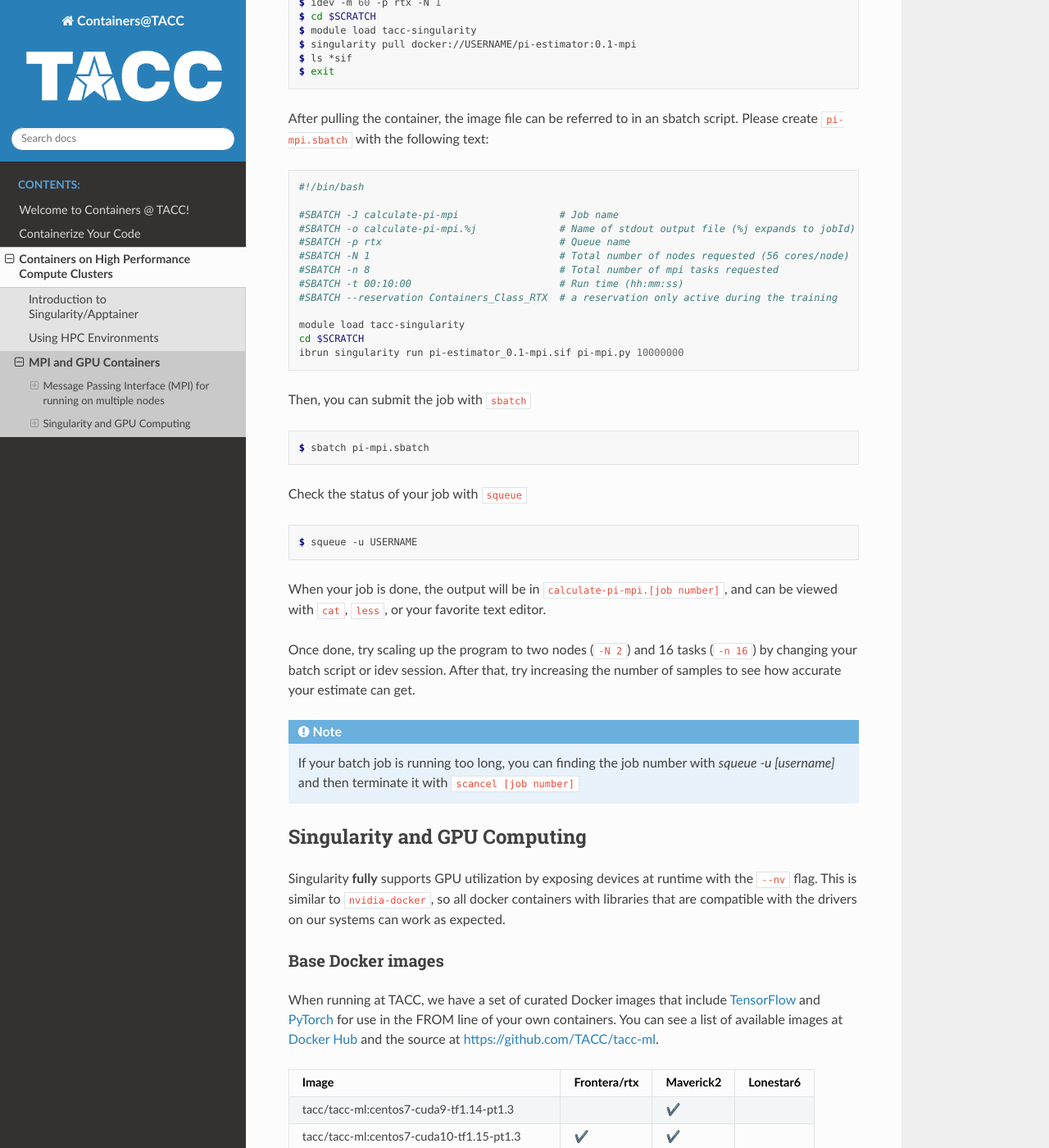
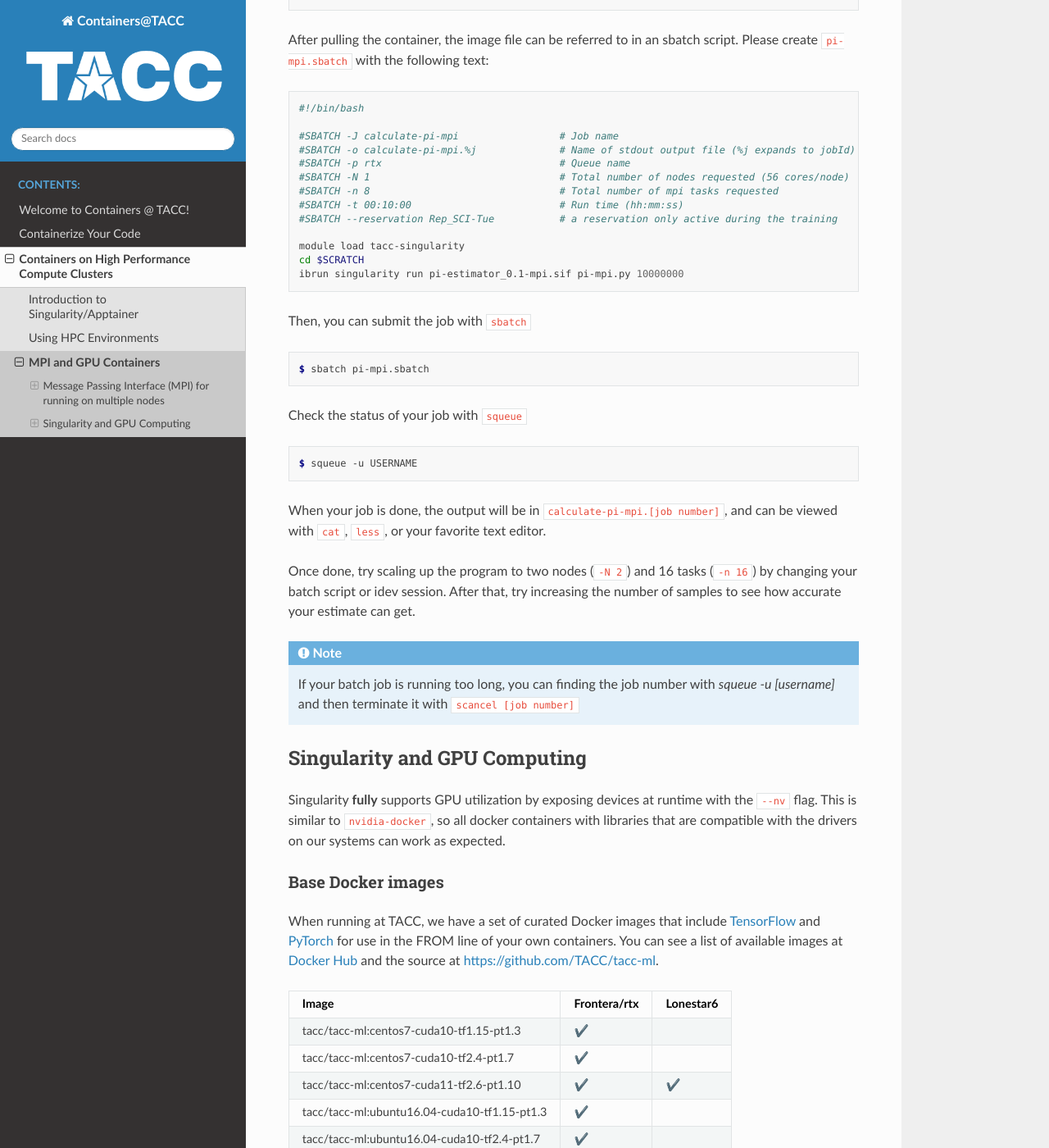
Before and after one commit to TACC/containers_at_tacc, a Sphinx documentation site: the page built from docs/singularity/03.mpi_and_gpus.rst, in a window 1280 px wide and 1400 px high, scrolled down 4356 px. Shown: the whole window at 82% size. Built offline with Sphinx 7.4.7 and the Read the Docs theme 2.0.0, drawn with Linux system fonts in a browser that asks for light colours; some of the changed text lies outside the part shown.

Commit message:
updated frontera reservation name and mpi/gpu base image tables (#18)

```diff
--- a/docs/singularity/01.singularity_basics.rst
+++ b/docs/singularity/01.singularity_basics.rst
@@ -18,7 +18,7 @@
 Login to Frontera
 =================
 
-For today's training, we will use the Frontera supercomputer, the 19th most powerful system in the world at the time of the course.  To login, you need to establish a SSH connection from your laptop to the Frontera system.  Instructions depend on your laptop's operating system.
+For today's training, we will use the Frontera supercomputer, the 21st most powerful system in the world at the time of the course.  To login, you need to establish a SSH connection from your laptop to the Frontera system.  Instructions depend on your laptop's operating system.
 
 Mac / Linux:
 
--- a/docs/singularity/02.singularity_batch.rst
+++ b/docs/singularity/02.singularity_batch.rst
@@ -32,7 +32,7 @@
   #SBATCH -N 1                                # Total number of nodes requested (56 cores/node)
   #SBATCH -n 1                                # Total number of mpi tasks requested
   #SBATCH -t 02:00:00                         # Run time (hh:mm:ss) - 4 hours
-  #SBATCH --reservation Containers_Class_RTX  # a reservation only active during the training
+  #SBATCH --reservation Rep_SCI-Tue           # a reservation only active during the training
 
   module load tacc-singularity
   singularity exec docker://python:latest /usr/local/bin/python --version
@@ -107,7 +107,7 @@
   #SBATCH -N 1                                # Total number of nodes requested (56 cores/node)
   #SBATCH -n 1                                # Total number of mpi tasks requested
   #SBATCH -t 00:10:00                         # Run time (hh:mm:ss)
-  #SBATCH --reservation Containers_Class_RTX  # a reservation only active during the training
+  #SBATCH --reservation Rep_SCI-Tue           # a reservation only active during the training
 
   module load tacc-singularity
 
--- a/docs/singularity/03.mpi_and_gpus.rst
+++ b/docs/singularity/03.mpi_and_gpus.rst
@@ -20,21 +20,21 @@
 
 When running at TACC, we have a set of curated Docker images for use in the FROM line of your own containers.  You can see a list of available images at `https://github.com/TACC/tacc-containers <https://github.com/TACC/tacc-containers>`_.
 
-+---------------------------------------+----------------------+----------------------+----------------------+----------------------+----------------------+
-| Image                                 | Frontera             | Stampede2            | Maverick2            | Lonestar6            | Local Dev            |
-+=======================================+======================+======================+======================+======================+======================+
-| tacc/tacc-centos7-mvapich2.3-ib       | |:heavy_check_mark:| |                      | |:heavy_check_mark:| | |:heavy_check_mark:| | |:heavy_check_mark:| |
-+---------------------------------------+----------------------+----------------------+----------------------+----------------------+----------------------+
-| tacc/tacc-centos7-mvapich2.3-psm2     |                      | |:heavy_check_mark:| |                      |                      |                      |
-+---------------------------------------+----------------------+----------------------+----------------------+----------------------+----------------------+
-| tacc/tacc-centos7-impi19.0.7-common   | |:heavy_check_mark:| | |:heavy_check_mark:| |                      | |:heavy_check_mark:| | |:heavy_check_mark:| |
-+---------------------------------------+----------------------+----------------------+----------------------+----------------------+----------------------+
-| tacc/tacc-ubuntu18-mvapich2.3-ib      | |:heavy_check_mark:| |                      | |:heavy_check_mark:| | |:heavy_check_mark:| | |:heavy_check_mark:| |
-+---------------------------------------+----------------------+----------------------+----------------------+----------------------+----------------------+
-| tacc/tacc-ubuntu18-mvapich2.3-psm2    |                      | |:heavy_check_mark:| |                      |                      |                      |
-+---------------------------------------+----------------------+----------------------+----------------------+----------------------+----------------------+
-| tacc/tacc-ubuntu18-impi19.0.7-common  | |:heavy_check_mark:| | |:heavy_check_mark:| |                      | |:heavy_check_mark:| | |:heavy_check_mark:| |
-+---------------------------------------+----------------------+----------------------+----------------------+----------------------+----------------------+
++---------------------------------------+----------------------+----------------------+----------------------+----------------------+
+| Image                                 | Frontera             | Stampede2            | Lonestar6            | Local Dev            |
++=======================================+======================+======================+======================+======================+
+| tacc/tacc-centos7-mvapich2.3-ib       | |:heavy_check_mark:| |                      | |:heavy_check_mark:| | |:heavy_check_mark:| |
++---------------------------------------+----------------------+----------------------+----------------------+----------------------+
+| tacc/tacc-centos7-mvapich2.3-psm2     |                      | |:heavy_check_mark:| |                      |                      |
++---------------------------------------+----------------------+----------------------+----------------------+----------------------+
+| tacc/tacc-centos7-impi19.0.7-common   | |:heavy_check_mark:| | |:heavy_check_mark:| | |:heavy_check_mark:| | |:heavy_check_mark:| |
++---------------------------------------+----------------------+----------------------+----------------------+----------------------+
+| tacc/tacc-ubuntu18-mvapich2.3-ib      | |:heavy_check_mark:| |                      | |:heavy_check_mark:| | |:heavy_check_mark:| |
++---------------------------------------+----------------------+----------------------+----------------------+----------------------+
+| tacc/tacc-ubuntu18-mvapich2.3-psm2    |                      | |:heavy_check_mark:| |                      |                      |
++---------------------------------------+----------------------+----------------------+----------------------+----------------------+
+| tacc/tacc-ubuntu18-impi19.0.7-common  | |:heavy_check_mark:| | |:heavy_check_mark:| | |:heavy_check_mark:| | |:heavy_check_mark:| |
++---------------------------------------+----------------------+----------------------+----------------------+----------------------+
 
 .. Note::
 
@@ -175,7 +175,7 @@
 	#SBATCH -N 1                                # Total number of nodes requested (56 cores/node)
 	#SBATCH -n 8                                # Total number of mpi tasks requested
 	#SBATCH -t 00:10:00                         # Run time (hh:mm:ss)
-	#SBATCH --reservation Containers_Class_RTX  # a reservation only active during the training
+	#SBATCH --reservation Rep_SCI-Tue           # a reservation only active during the training
 
 	module load tacc-singularity
 	cd $SCRATCH
@@ -211,25 +211,21 @@
 
 When running at TACC, we have a set of curated Docker images that include `TensorFlow <https://www.tensorflow.org/>`_ and `PyTorch <https://pytorch.org/>`_ for use in the FROM line of your own containers.  You can see a list of available images at `Docker Hub <https://hub.docker.com/r/tacc/tacc-ml>`_ and the source at `https://github.com/TACC/tacc-ml <https://github.com/TACC/tacc-ml>`_.
 
-+------------------------------------------------------+----------------------+----------------------+----------------------+
-| Image                                                | Frontera/rtx         | Maverick2            | Lonestar6            |
-+======================================================+======================+======================+======================+
-| tacc/tacc-ml:centos7-cuda9-tf1.14-pt1.3              |                      | |:heavy_check_mark:| |                      |
-+------------------------------------------------------+----------------------+----------------------+----------------------+
-| tacc/tacc-ml:centos7-cuda10-tf1.15-pt1.3             | |:heavy_check_mark:| | |:heavy_check_mark:| |                      |
-+------------------------------------------------------+----------------------+----------------------+----------------------+
-| tacc/tacc-ml:centos7-cuda10-tf2.4-pt1.7              | |:heavy_check_mark:| | |:heavy_check_mark:| |                      |
-+------------------------------------------------------+----------------------+----------------------+----------------------+
-| tacc/tacc-ml:centos7-cuda11-tf2.6-pt1.10             | |:heavy_check_mark:| | |:heavy_check_mark:| | |:heavy_check_mark:| |
-+------------------------------------------------------+----------------------+----------------------+----------------------+
-| tacc/tacc-ml:ubuntu16.04-cuda9-tf1.14-pt1.3          |                      | |:heavy_check_mark:| |                      |
-+------------------------------------------------------+----------------------+----------------------+----------------------+
-| tacc/tacc-ml:ubuntu16.04-cuda10-tf1.15-pt1.3         | |:heavy_check_mark:| | |:heavy_check_mark:| |                      |
-+------------------------------------------------------+----------------------+----------------------+----------------------+
-| tacc/tacc-ml:ubuntu16.04-cuda10-tf2.4-pt1.7          | |:heavy_check_mark:| | |:heavy_check_mark:| |                      |
-+------------------------------------------------------+----------------------+----------------------+----------------------+
-| tacc/tacc-ml:ubuntu20.04-cuda11-tf2.6-pt1.10         | |:heavy_check_mark:| | |:heavy_check_mark:| | |:heavy_check_mark:| |
-+------------------------------------------------------+----------------------+----------------------+----------------------+
++------------------------------------------------------+----------------------+----------------------+
+| Image                                                | Frontera/rtx         | Lonestar6            |
++======================================================+======================+======================+
+| tacc/tacc-ml:centos7-cuda10-tf1.15-pt1.3             | |:heavy_check_mark:| |                      |
++------------------------------------------------------+----------------------+----------------------+
+| tacc/tacc-ml:centos7-cuda10-tf2.4-pt1.7              | |:heavy_check_mark:| |                      |
++------------------------------------------------------+----------------------+----------------------+
+| tacc/tacc-ml:centos7-cuda11-tf2.6-pt1.10             | |:heavy_check_mark:| | |:heavy_check_mark:| |
++------------------------------------------------------+----------------------+----------------------+
+| tacc/tacc-ml:ubuntu16.04-cuda10-tf1.15-pt1.3         | |:heavy_check_mark:| |                      |
++------------------------------------------------------+----------------------+----------------------+
+| tacc/tacc-ml:ubuntu16.04-cuda10-tf2.4-pt1.7          | |:heavy_check_mark:| |                      |
++------------------------------------------------------+----------------------+----------------------+
+| tacc/tacc-ml:ubuntu20.04-cuda11-tf2.6-pt1.10         | |:heavy_check_mark:| | |:heavy_check_mark:| |
++------------------------------------------------------+----------------------+----------------------+
 
 
 For instance, the latest version of caffe can be used on TACC systems as follows:
```
